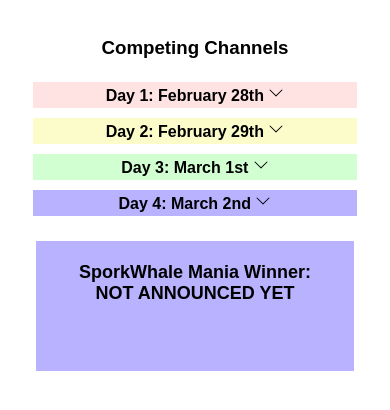
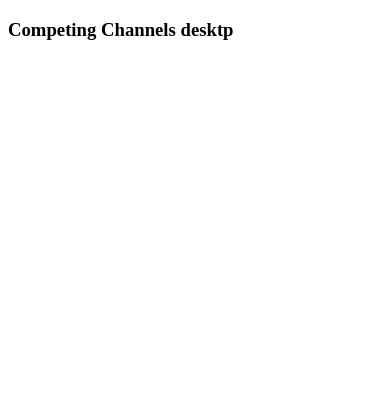
Before and after one commit to liquality/sporkwhale-farcaster-frame-4, a Next.js app: page / in a window 390 px wide. Shown: the top 410 px of the page. Built offline with nearby package versions, Linux system fonts and the light colour scheme; no server answers; the database is empty.

Commit message:
add mobile option view and fix styling

```diff
--- a/package.json
+++ b/package.json
@@ -20,6 +20,7 @@
     "next": "14.1.0",
     "pg": "^8.11.3",
     "react": "^18",
+    "react-device-detect": "^2.2.3",
     "react-dom": "^18",
     "text-to-svg": "^3.1.5"
   },
--- a/src/components/expanded-day.tsx
+++ b/src/components/expanded-day.tsx
@@ -18,10 +18,19 @@ export default function ExpandedDay(props: ExpandedDayProps) {
       <div className="vs-title">VS</div>
 
       {clashDataForDay.map((clash: ClashData, index: number) => (
-        <div className="flex-direction-row justify-between " key={index}>
-          <div>{clash.channel_name_1}</div>
-          <div>{clash.channel_name_2}</div>
-        </div>
+        <>
+          <div className="flex-direction-row justify-between " key={index}>
+            <div className="" style={{ width: '30%', margin: 3 }}>
+              {clash.channel_name_1}
+            </div>
+            <div style={{ width: '30%', margin: 3 }}>
+              {clash.channel_name_2}
+            </div>
+          </div>
+          {/*    <div
+            style={{ width: '100%', height: 1, backgroundColor: 'black' }}
+          ></div> */}
+        </>
       ))}
     </div>
   )
--- a/src/components/leaderboard-mobile.tsx
+++ b/src/components/leaderboard-mobile.tsx
@@ -3,11 +3,19 @@ import { useEffect, useState } from 'react'
 import ExpandedDay from './expanded-day'
 import ChevronDown from './icons'
 import './leaderboard.css'
+import { headers } from 'next/headers'
+import { getSelectorsByUserAgent } from 'react-device-detect'
+import { isMobile } from 'react-device-detect'
 
 export default function LeaderboardMobile() {
   const [leaderboard, setLeaderboard] = useState<null | ClashDataMap[]>(null)
   const [loading, setLoading] = useState(false)
   const [expandedDay, setExpandedDay] = useState<number | null>(null)
+  const [isMobileState, setIsMobileState] = useState(false)
+
+  useEffect(() => {
+    setIsMobileState(isMobile)
+  }, [isMobile])
 
   useEffect(() => {
     if (!leaderboard) {
@@ -43,8 +51,12 @@ export default function LeaderboardMobile() {
   }
 
   return (
+    <div suppressHydrationWarning={true}>
+      {' '}
+      {isMobileState ? (
         <div className="mobile-container">
           <h3>Competing Channels</h3>
+
           {leaderboard && (
             <>
               {renderDay(1, 'Day 1: February 28th', '#FFE2E2')}
@@ -57,5 +69,12 @@ export default function LeaderboardMobile() {
             <br></br>SporkWhale Mania Winner: <br></br>NOT ANNOUNCED YET
           </div>
         </div>
+      ) : (
+        <div>
+          {' '}
+          <h3>Competing Channels desktp</h3>
+        </div>
+      )}
+    </div>
   )
 }
--- a/src/components/leaderboard.css
+++ b/src/components/leaderboard.css
@@ -36,6 +36,8 @@
 
 .justify-between{
     justify-content: space-between;
+    border-top: 1px solid grey;
+    border-bottom: 1px solid grey;
 }
 
 .expanded-day{
--- a/src/utils/database-operations.ts
+++ b/src/utils/database-operations.ts
@@ -63,7 +63,7 @@ export async function getChannel(channel: string) {
 }
 
 export function getImageFromQuestionId(questionId: number) {
-  return levelImages[0]
+  return levelImages[questionId]
 }
 
 export async function getQuestionFromId(questionId: number) {
```
Lines whose indentation alone changed are shown as unchanged.
